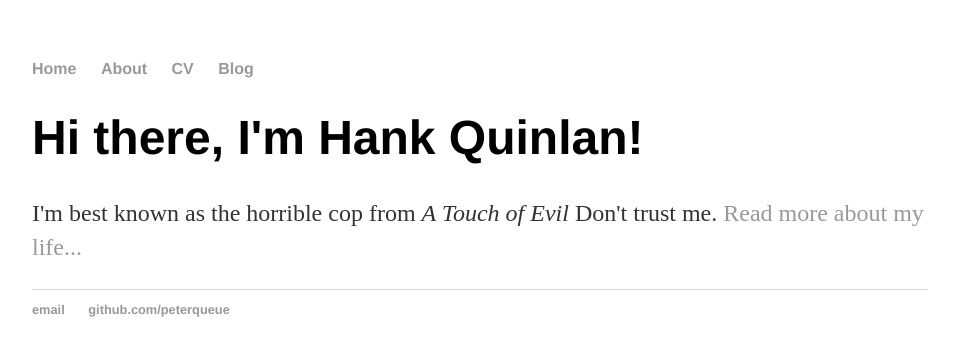
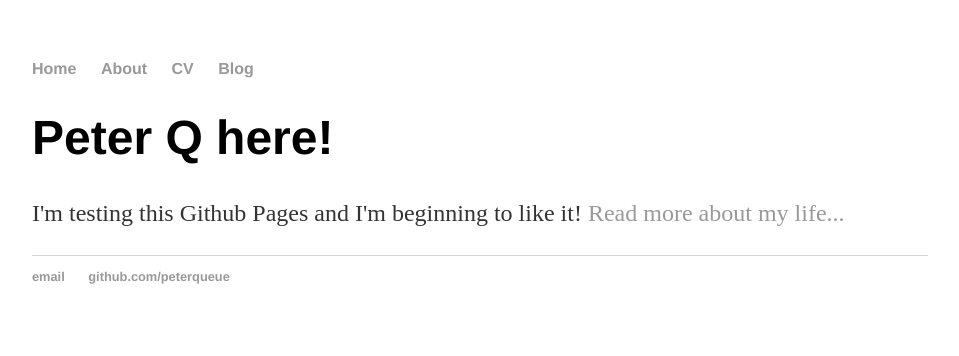
Before and after one commit to PeterQueue/peterqueue.github.io, a Jekyll site: the page built from index.html, in a window 1280 px wide. Shown: the top 356 px of the page, without its empty margins (160-1119 px from the left). Built offline with Jekyll 4.4.1, drawn with Linux system fonts in a browser that asks for light colours.

Commit message:
Update index.html
modified content from template

```diff
--- a/index.html
+++ b/index.html
@@ -1,8 +1,8 @@
 ---
 layout: default
-title: Hank Quinlan, Horrible Cop
+title: PeterQueue | Home
 ---
 <div class="blurb">
-	<h1>Hi there, I'm Hank Quinlan!</h1>
-	<p>I'm best known as the horrible cop from <em>A Touch of Evil</em> Don't trust me. <a href="/about">Read more about my life...</a></p>
+	<h1>Peter Q here!</h1>
+	<p>I'm testing this Github Pages and I'm beginning to like it! <a href="/about">Read more about my life...</a></p>
 </div><!-- /.blurb -->
```
